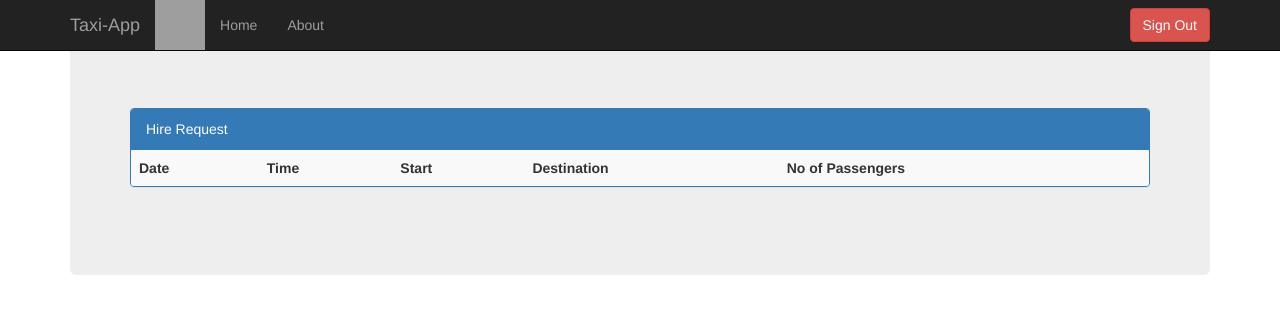
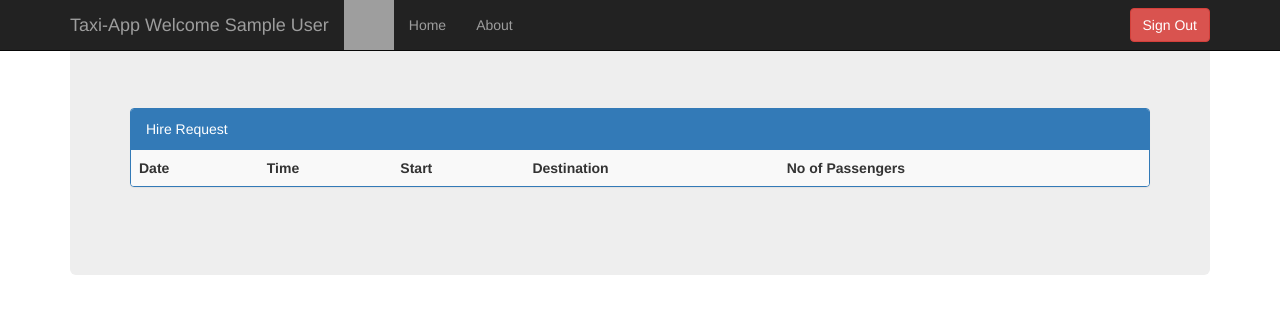
Before and after one commit to DatabaseTeamICE13/TaxiApp, a PHP site: page /homeDriver.php in a window 1280 px wide. Shown: the top 314 px of the page. Run offline with PHP 8.4, Linux system fonts and the light colour scheme; the visitor is signed in with stand-in values (Sample User, id 1); lists and menus that the app fills with data are empty; some libraries are stand-ins or nearby versions; grey boxes are pictures that could not be loaded.

Commit message:
nav bar with sign out

```diff
--- a/homeDriver.php
+++ b/homeDriver.php
@@ -38,7 +38,7 @@ if (!isset($_SESSION['userId']))
             <span class="icon-bar"></span>
           </button>
             <img src="images/car.gif"  height="50" width="50">
-          <a class="navbar-brand" href="#">Taxi-App</a>
+          <a class="navbar-brand" href="#">Taxi-App Welcome <?php echo $_SESSION['name'] ?></a>
         </div>
         <div id="navbar" class="navbar-collapse collapse">
           <ul class="nav navbar-nav">
--- a/passengerProfile.php
+++ b/passengerProfile.php
@@ -176,7 +176,7 @@ session_start();
             <span class="icon-bar"></span>
           </button>
             <img src="images/car.gif"  height="50" width="50">
-          <a class="navbar-brand" href="#">Taxi-App</a>
+          <a class="navbar-brand" href="#">Taxi-App Welcome <?php echo $_SESSION['name'] ?></a>
         </div>
         <div id="navbar" class="navbar-collapse collapse">
           <ul class="nav navbar-nav">
```
